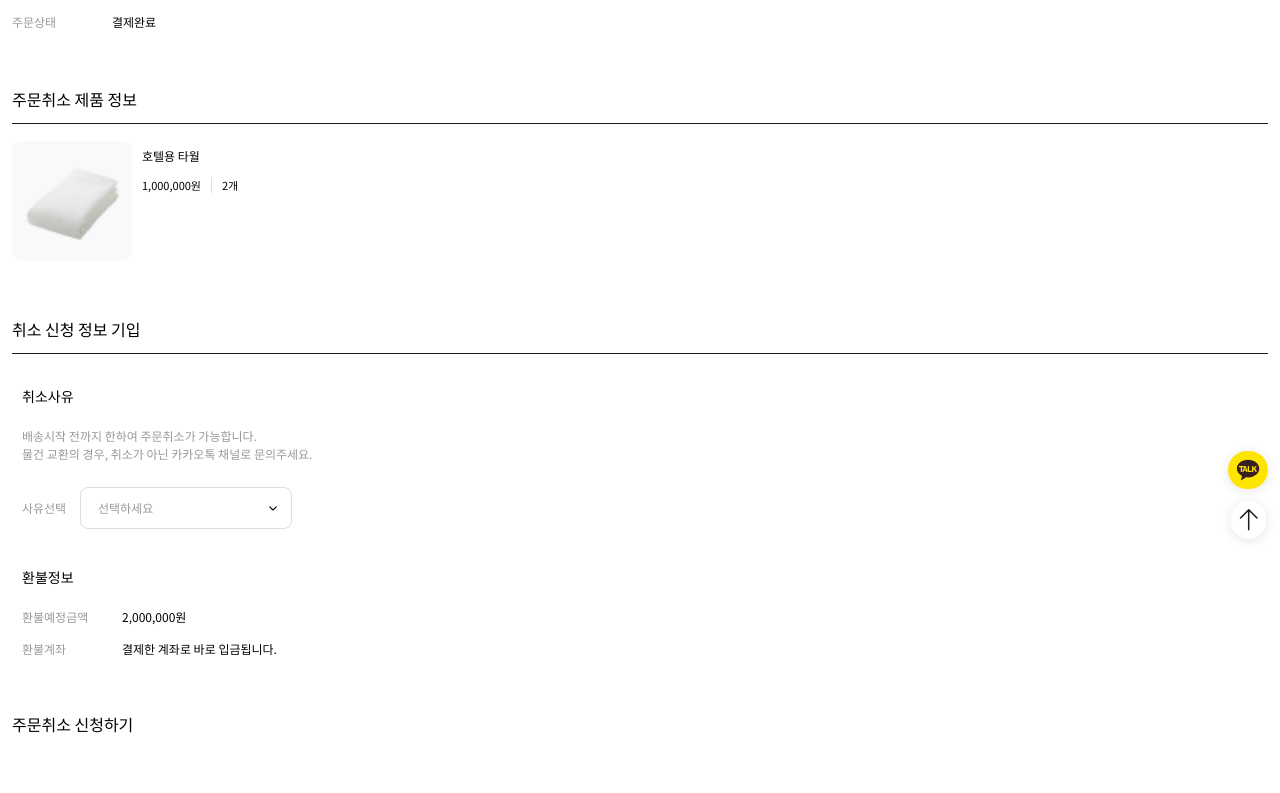
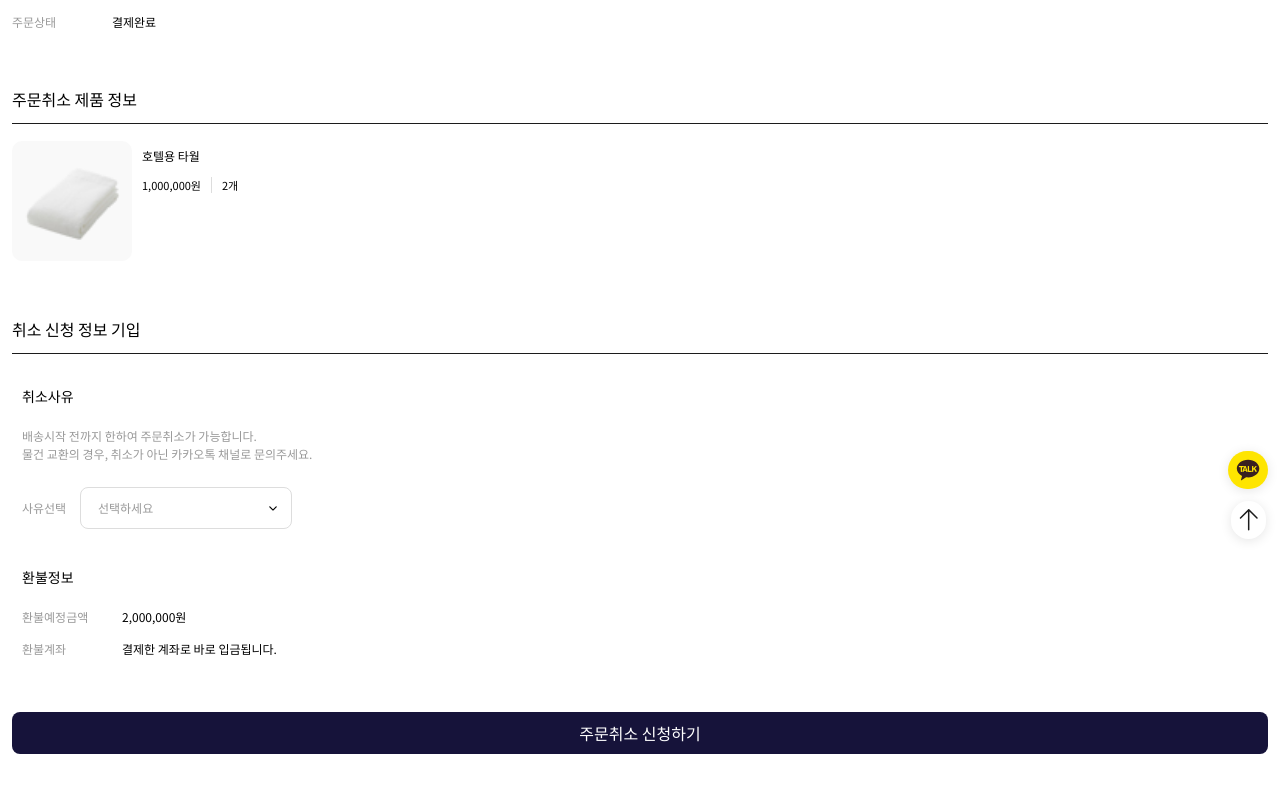
Before and after one commit to Muhan-Company/bizcurator-ecommerce, a Next.js app: page /orders/cancel/987654321 in a window 1280 px wide. Shown: the part 249-1042 px from the top of the page. Built offline with nearby package versions, Linux system fonts and the light colour scheme.

Commit message:
style: 큰 버튼 스타일 유틸리티 클래스 생성 - Issue #47

```diff
--- a/styles/globals.css
+++ b/styles/globals.css
@@ -36,6 +36,9 @@
   .btn-mobile {
     @apply absolute bottom-[90px] w-full;
   }
+  .btn-large {
+    @apply w-full h-[42px] flex items-center justify-center rounded-[8px] bg-primary text-white cursor-pointer font-medium;
+  }
 
   .btn-order-detail {
     @apply w-[65px] h-[32px] ml-[6px] flex items-center justify-center border border-[#DDDDDD] rounded-[8px] bg-white box-border cursor-pointer font-normal;
@@ -55,6 +58,9 @@
 
   .modal-shape {
     @apply w-[351px] h-[156px] center bg-white rounded-[8px] modal-box-shadow font-medium;
+  }
+  .modal-background {
+    @apply absolute center inset-0 bg-black/20 z-20;
   }
 
   .swiper-button-next {
```
